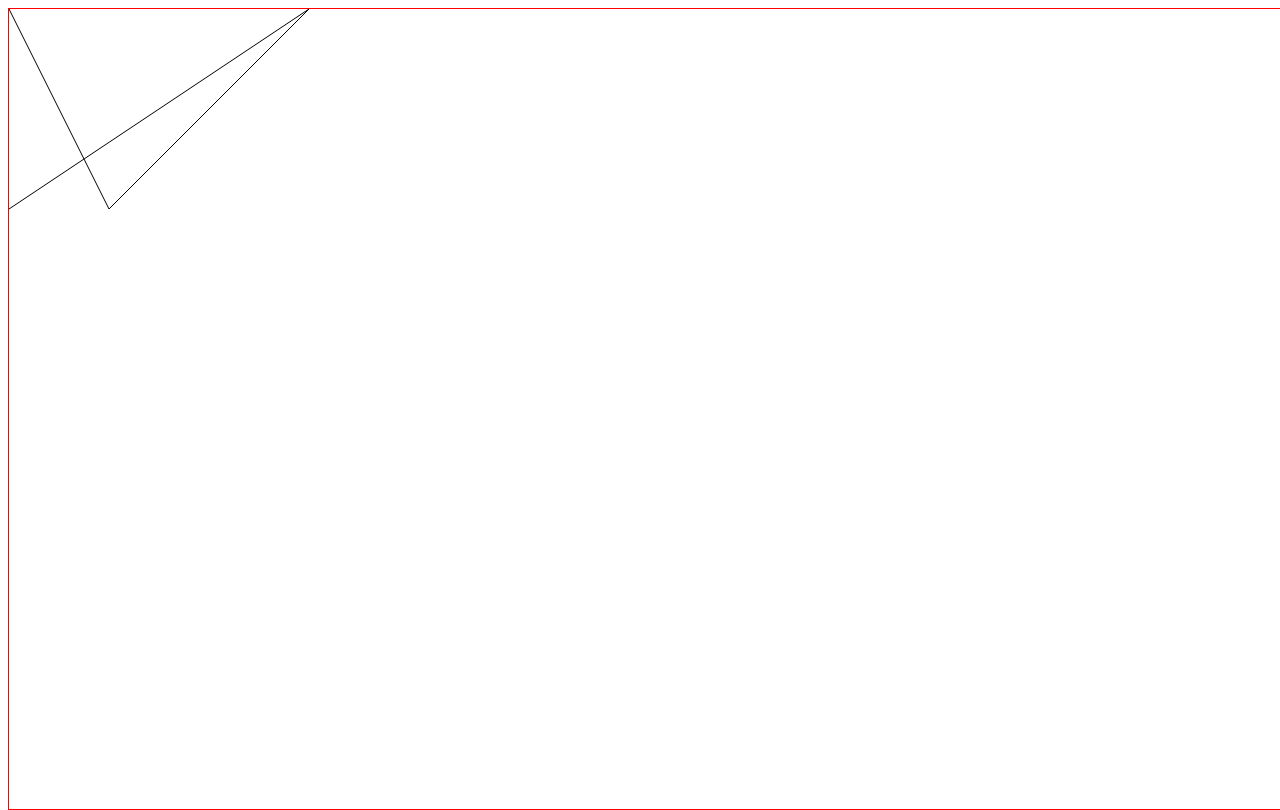
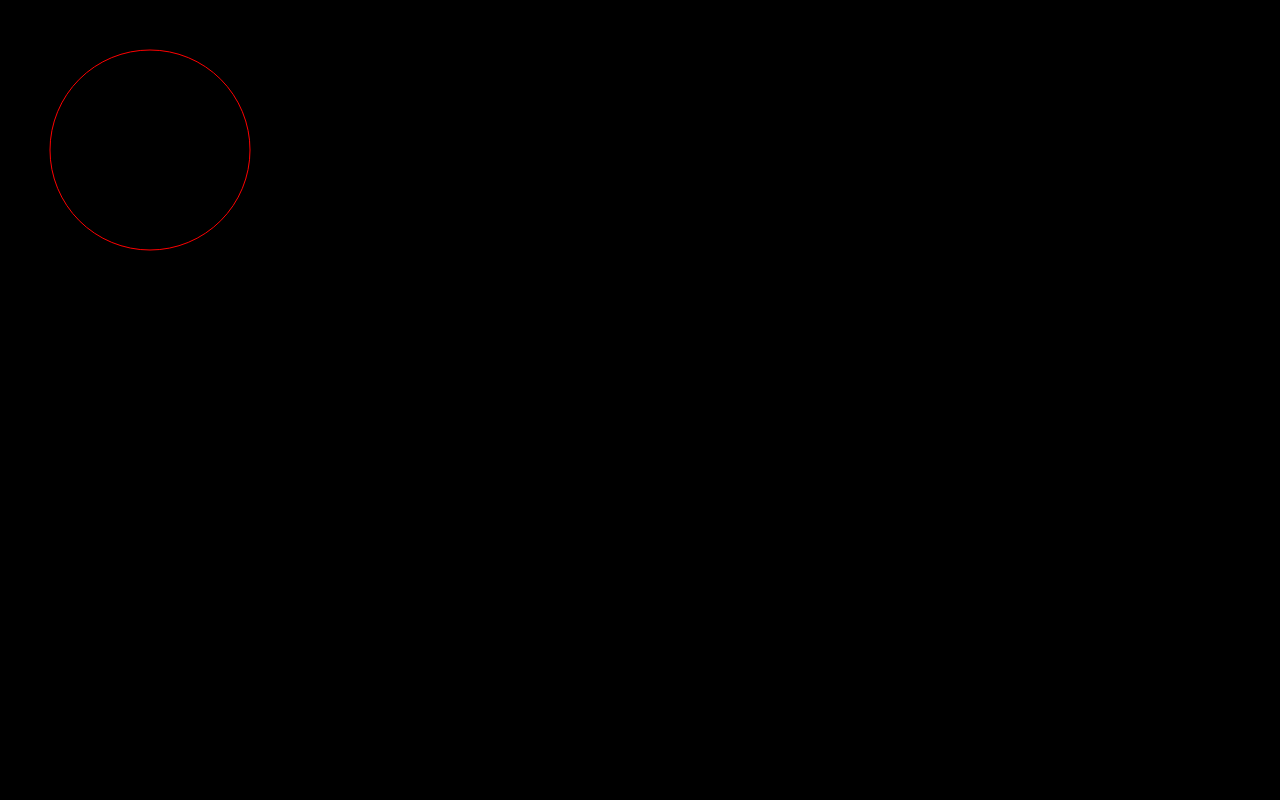
Before and after one commit to dheeraj1429/js-2022, a plain HTML site: page learning/index.html in a window 1280 px wide. Drawn offline with Linux system fonts and the light colour scheme.

Commit message:
learning

```diff
--- a/learning/app.js
+++ b/learning/app.js
@@ -309,3 +309,88 @@
 // const months = ['Jan', 'March', 'April', 'June'];
 // months.splice(1, 0, 'Feb');
 // console.log(months);
+
+// const target = { a: 1, b: 2 };
+// const source = { b: 4, c: 5 };
+
+// console.log(Object.assign(target, source));
+
+// const object1 = {
+//    a: 'somestring',
+//    b: 42,
+// };
+
+// console.log(Object.values(object1));
+
+// const obj = {
+//    name: 'dheeraj',
+
+//    getName() {
+//       return this.name;
+//    },
+// };
+
+// console.log(obj.getName());
+
+// console.log(Object.entries(obj));
+
+// const obj = {
+//    age: 22,
+// };
+// const newObj = obj;
+// Object.freeze(obj);
+// newObj.age = 20;
+// console.log(obj);
+// console.log(newObj);
+
+// const entries = new Map([
+//    ['foo', 'bar'],
+//    ['baz', 42],
+// ]);
+
+// const obj = Object.fromEntries(entries);
+// console.log(obj);
+
+// const arr = [
+//    [0, 1],
+//    [1, 2],
+// ];
+
+// console.log(Object.fromEntries(arr));
+
+// const object1 = {
+//    a: 1,
+//    b: 2,
+//    c: 3,
+// };
+
+// console.log(Object.getOwnPropertyNames(object1));
+
+// Destructuring assignment---------------------------------------------------->
+
+const obj = { a: 10, b: 20, c: 30, d: 40 };
+({ a, b } = obj);
+console.log(a, b);
+
+const allFriendsName = ['rohan', 'ritik', 'karan'];
+const [x, ...others] = allFriendsName;
+console.log(x, others);
+
+const getDataFunction = function () {
+   console.log(arguments);
+};
+
+getDataFunction(10, 20);
+
+// Regular expressions -------------------------------------------------------->
+
+/*
+
+g - global
+i - case insensitive
+m - muitiline
+s - single-line (dotall)
+u - unicode
+y - sticky
+
+*/
--- a/learning/canvas.js
+++ b/learning/canvas.js
@@ -38,11 +38,40 @@ window.onload = function () {
    */
 
    // Drow a complex line
-   ctx.beginPath();
-   ctx.moveTo(0, 0);
-   ctx.lineTo(100, 200);
-   ctx.lineTo(300, 0);
-   ctx.lineTo(0, 200);
+   // ctx.beginPath();
+   // ctx.moveTo(0, 0);
+   // ctx.lineTo(100, 200);
+   // ctx.lineTo(300, 0);
+   // ctx.lineTo(0, 200);
 
-   ctx.stroke();
+   // ctx.stroke();
+
+   // line cap
+
+   // first line
+   // ctx.beginPath();
+   // ctx.strokeStyle = 'red';
+   // ctx.lineWidth = 10;
+   // ctx.lineCap = 'butt';
+   // ctx.moveTo(400, 100);
+   // ctx.lineTo(200, 100);
+   // ctx.stroke();
+
+   // // second line
+   // ctx.beginPath();
+   // ctx.strokeStyle = 'blue';
+   // ctx.lineCap = 'round';
+   // ctx.lineWidth = 10;
+   // ctx.moveTo(400, 150);
+   // ctx.lineTo(200, 150);
+   // ctx.stroke();
+
+   // // second line
+   // ctx.beginPath();
+   // ctx.strokeStyle = 'green';
+   // ctx.lineWidth = 10;
+   // ctx.lineCap = 'square';
+   // ctx.moveTo(400, 200);
+   // ctx.lineTo(200, 200);
+   // ctx.stroke();
 };
--- a/learning/index.html
+++ b/learning/index.html
@@ -10,7 +10,11 @@
     <style>
         #canvas {
             position: absolute;
-            border: 1px solid red;
+            width: 100%;
+            height: 100%;
+            top: 0;
+            left: 0;
+            background-color: #000;
         }
     </style>
 
@@ -19,8 +23,9 @@
 
 <body>
 
-    <script src="./app.js"></script>
-    <script src="./canvas.js"></script>
+    <!-- <script src="./app.js"></script> -->
+    <!-- <script src="./canvas.js"></script> -->
+    <script src="./part.js"></script>
 </body>
 
 </html>
--- /dev/null
+++ b/learning/part.js
@@ -0,0 +1,26 @@
+'use strict';
+
+window.onload = function () {
+   const canvas = document.createElement('canvas');
+   canvas.setAttribute('id', 'canvas');
+
+   const ctx = canvas.getContext('2d');
+
+   document.body.appendChild(canvas);
+
+   const width = window.innerWidth;
+   const height = window.innerHeight;
+
+   canvas.width = width;
+   canvas.height = height;
+
+   window.addEventListener('resize', function () {
+      canvas.width = width;
+      canvas.height = height;
+   });
+
+   ctx.beginPath();
+   ctx.arc(150, 150, 100, 0, Math.PI * 2);
+   ctx.strokeStyle = 'red';
+   ctx.stroke();
+};
```
